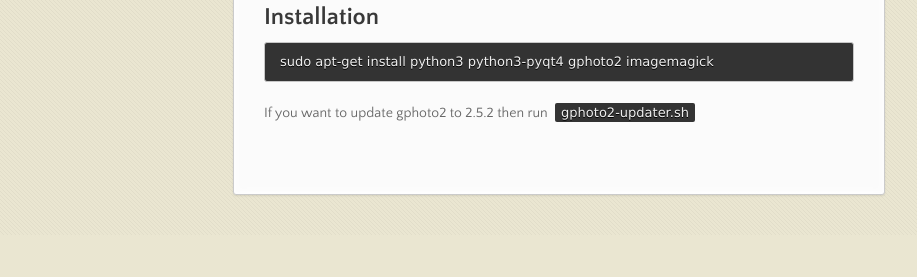
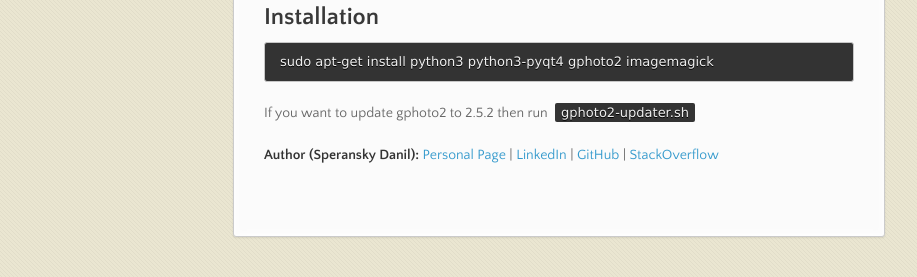
Before and after one commit to speranskydanil/book_scanner, a plain HTML site: page index.html in a window 1280 px wide. Shown: the part 989-1266 px from the top of the page, without its empty margins (82-999 px from the left). Before the commit the page ends 1224 px from the top, so only its background shows below. Drawn offline with nearby package versions, Linux system fonts and the light colour scheme.

Commit message:
Create gh-pages branch via GitHub

```diff
--- a/index.html
+++ b/index.html
@@ -58,6 +58,12 @@
 </code></pre>
 
 <p>If you want to update gphoto2 to 2.5.2 then run <code>gphoto2-updater.sh</code></p>
+
+<p><strong>Author (Speransky Danil):</strong>
+<a href="http://dsperansky.info">Personal Page</a> |
+<a href="http://ru.linkedin.com/in/speranskydanil/en">LinkedIn</a> |
+<a href="https://github.com/speranskydanil?tab=repositories">GitHub</a> |
+<a href="http://stackoverflow.com/users/1550807/speransky-danil">StackOverflow</a></p>
       </section>
       <footer>
         <p>Project maintained by <a href="https://github.com/speranskydanil">speranskydanil</a></p>
--- a/params.json
+++ b/params.json
@@ -1 +1 @@
-{"name":"Book Scanner","tagline":"Simple program for working with book scanners.","body":"# BookScanner\r\n\r\n## Description\r\n\r\nSimple program for working with book scanners.\r\n\r\n![screen](https://raw.github.com/speranskydanil/book_scanner/master/atiz.jpg)\r\n\r\n![screen](https://raw.github.com/speranskydanil/book_scanner/master/screenshot.jpg)\r\n\r\n## Installation\r\n\r\n    sudo apt-get install python3 python3-pyqt4 gphoto2 imagemagick\r\n\r\nIf you want to update gphoto2 to 2.5.2 then run `gphoto2-updater.sh`\r\n\r\n","google":"","note":"Don't delete this file! It's used internally to help with page regeneration."}
+{"name":"Book Scanner","tagline":"Simple program for working with book scanners.","body":"# BookScanner\r\n\r\n## Description\r\n\r\nSimple program for working with book scanners.\r\n\r\n![screen](https://raw.github.com/speranskydanil/book_scanner/master/atiz.jpg)\r\n\r\n![screen](https://raw.github.com/speranskydanil/book_scanner/master/screenshot.jpg)\r\n\r\n## Installation\r\n\r\n    sudo apt-get install python3 python3-pyqt4 gphoto2 imagemagick\r\n\r\nIf you want to update gphoto2 to 2.5.2 then run `gphoto2-updater.sh`\r\n\r\n**Author (Speransky Danil):**\r\n[Personal Page](http://dsperansky.info) |\r\n[LinkedIn](http://ru.linkedin.com/in/speranskydanil/en) |\r\n[GitHub](https://github.com/speranskydanil?tab=repositories) |\r\n[StackOverflow](http://stackoverflow.com/users/1550807/speransky-danil)\r\n","google":"","note":"Don't delete this file! It's used internally to help with page regeneration."}
```
